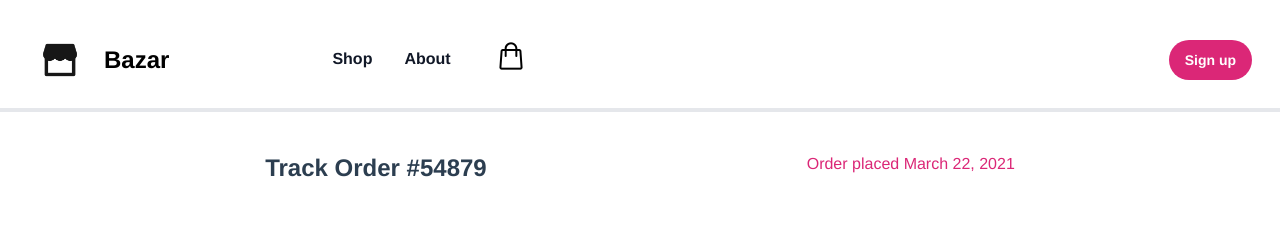
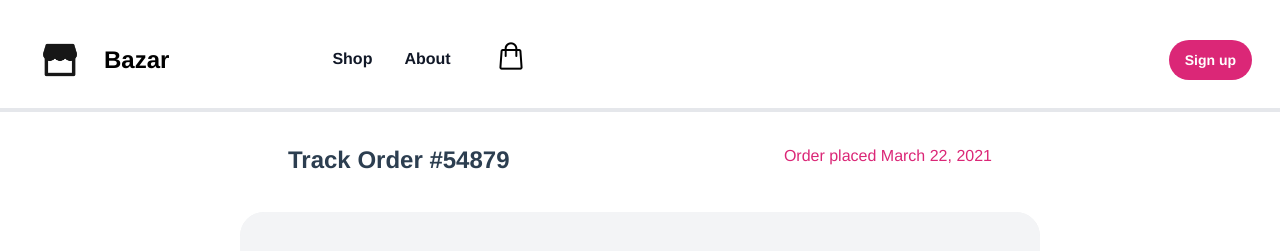
Before and after one commit to tekarr/Bazar_frontend, a Vue app: page /trackorder in a window 1280 px wide. Shown: the top 251 px of the page. Built offline with nearby package versions, Linux system fonts and the light colour scheme; grey boxes are pictures that could not be loaded.

Commit message:
Update trackorder.vue

```diff
--- a/src/views/trackorder.vue
+++ b/src/views/trackorder.vue
@@ -3,8 +3,8 @@
     <navbarr/>
 
     <div class="flex justify-center">
-        <div class="flex justify-between p-10  my-5 mt-28  mx-32">
-            <h1 class="text-2xl font-bold pr-80 ">Track Order #54879</h1>
+        <div class="flex justify-between w-3/4 my-5 mt-36 mx-72">
+            <h1 class="text-2xl font-bold ">Track Order #54879</h1>
             <p class=" text-pink-600">Order placed March 22, 2021</p>
         </div>
     </div>
```
